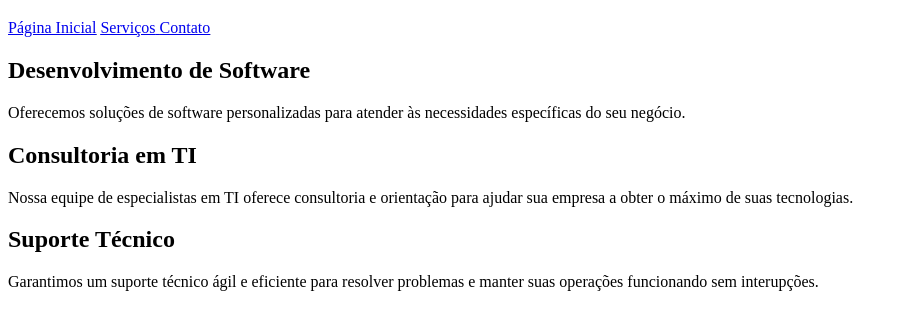
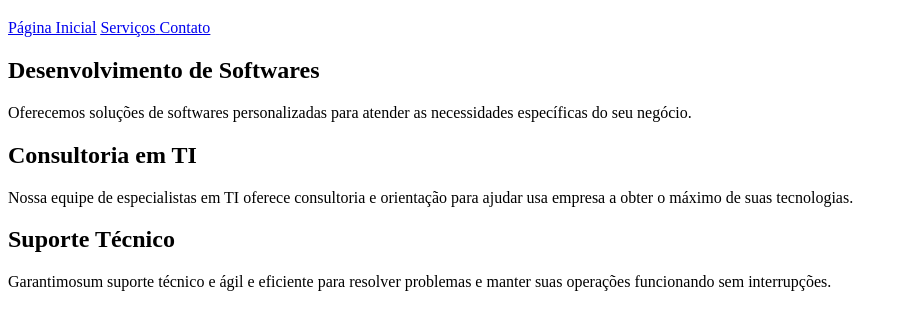
Before and after one commit to JovencioNeto/criando-um-site-com-navegacao, a plain HTML site: page serviços.html in a window 1280 px wide. Shown: the part 61-390 px from the top of the page, without its empty margins (0-904 px from the left). Drawn offline with Linux system fonts and the light colour scheme.

Commit message:
Add files via upload

```diff
--- a/serviços.html
+++ b/serviços.html
@@ -1,3 +1,5 @@
+<!DOCTYPE html>
+
 <!DOCTYPE html>
 <html lang="pt-br">
 <head>
@@ -7,20 +9,21 @@
 </head>
 
 <body>
+
     <h1>Nossos Serviços</h1>
 
     <p><u><a href="./index.html">Página Inicial</a></u> <a href="./serviços.html"> <u> Serviços</u> </a> <u> <a href="./contato.html">Contato</u> </a> </p>
 
-    <h2>Desenvolvimento de Software</h2>
+    <h2>Desenvolvimento de Softwares</h2>
 
-    <p>Oferecemos soluções de software personalizadas para atender às necessidades específicas do seu negócio.</p>
+    <p>Oferecemos soluções de softwares personalizadas para atender as necessidades específicas do seu negócio.</p>
 
     <h2>Consultoria em TI</h2>
 
-    <p>Nossa equipe de especialistas em TI oferece consultoria e orientação para ajudar sua empresa a obter o máximo de suas tecnologias.</p>
+    <p>Nossa equipe de especialistas em TI oferece consultoria e orientação para ajudar usa empresa a obter o máximo de suas tecnologias.</p>
 
     <h2>Suporte Técnico</h2>
 
-    <p>Garantimos um suporte técnico ágil e eficiente para resolver problemas e manter suas operações funcionando sem interupções.</p>
+    <p>Garantimosum suporte técnico e ágil e eficiente para resolver problemas e manter suas operações funcionando sem interrupções.</p>
 </body>
 </html>
```
Also changed, not shown: contato.html (+3 -0 lines), index.html (line endings or trailing spaces).
